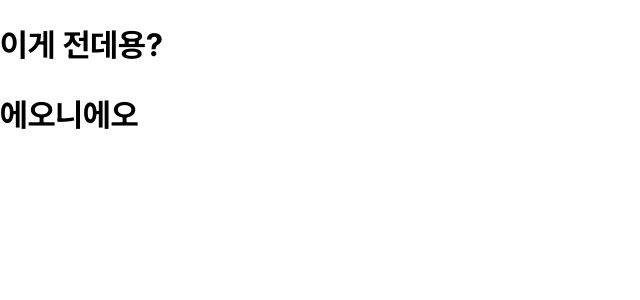
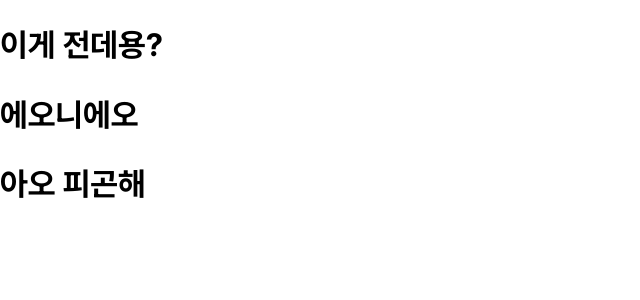
Before and after one commit to LG-Uplus-Movie-SNS-PICKY/LG-Uplus-Movie-SNS-PICKY-FE, a React (Vite) app: page / in a window 1280 px wide. Shown: the top 300 px of the page, without its empty margins (0-640 px from the left). Built offline with nearby package versions, Linux system fonts and the light colour scheme; what emotion-reset would draw is missing.

Commit message:
fix: 자동배포 무효화 설정 변경

```diff
--- a/src/pages/Home.tsx
+++ b/src/pages/Home.tsx
@@ -3,6 +3,7 @@ function Home() {
     <div>
       <h1>이게 전데용?</h1>
       <h1>에오니에오</h1>
+      <h1>아오 피곤해</h1>
     </div>
   );
 }
```
